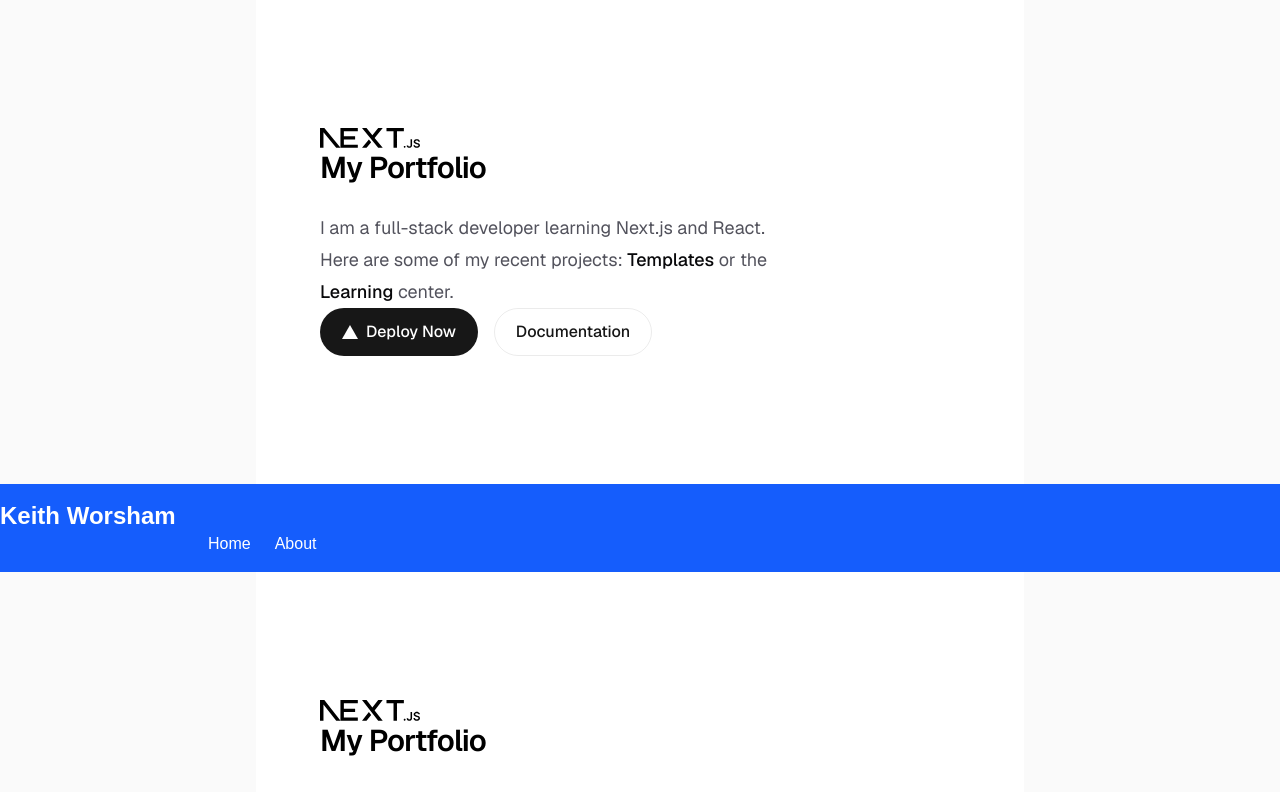
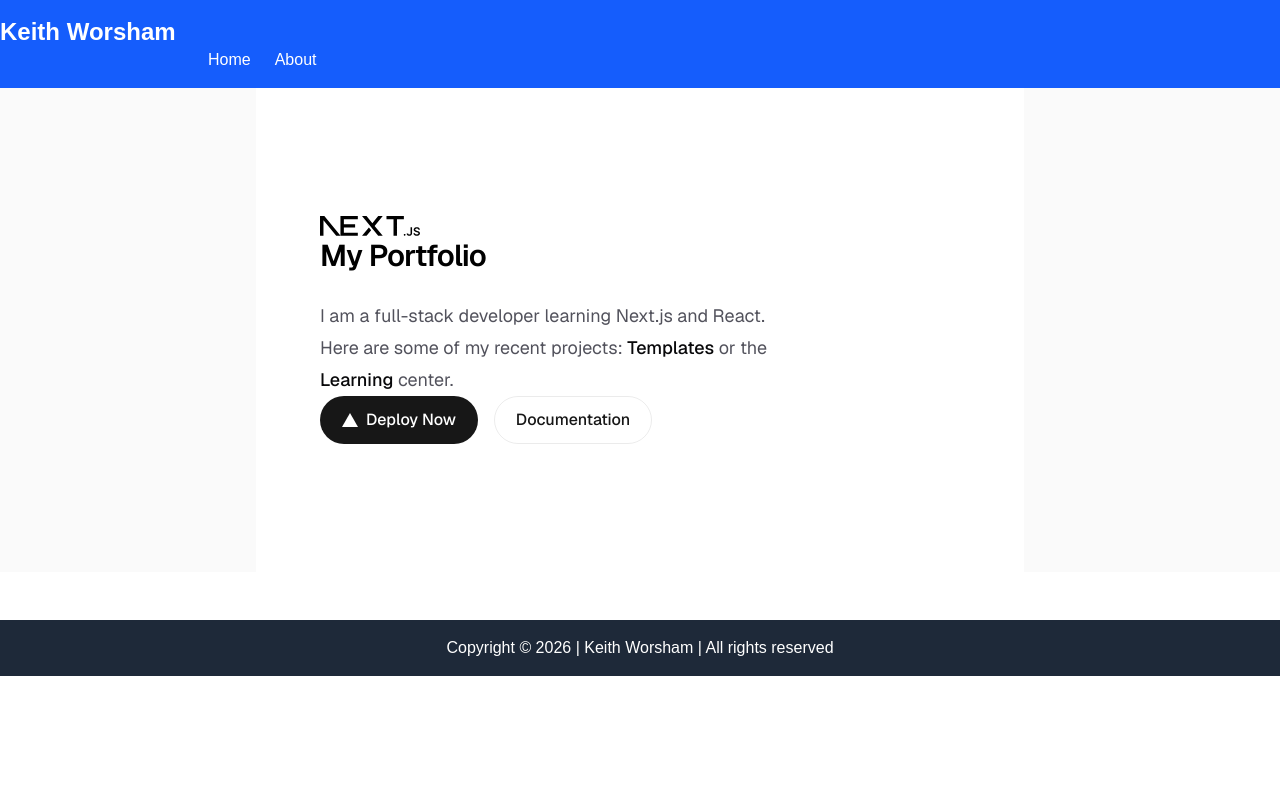
Before and after one commit to ekworsham/wdd430-portfolio, a Next.js app: page / in a window 1280 px wide. Shown: the top 792 px of the page. Built offline with nearby package versions, Linux system fonts and the light colour scheme.

Commit message:
Fix layout formatting by adding line breaks for better readability

```diff
--- a/app/layout.tsx
+++ b/app/layout.tsx
@@ -29,7 +29,7 @@ export default function RootLayout({
         <html
         lang="en"
         className={`${geistSans.variable} ${geistMono.variable} h-full antialiased`}>
-          <body className="min-h-full flex-col">{children}
+          <body className="min-h-full flex-col">
             <Header />
             {children}
             <Footer />
```
